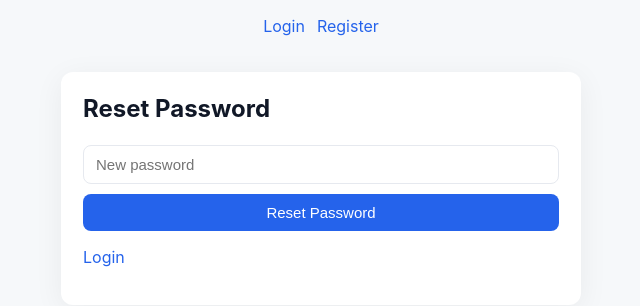
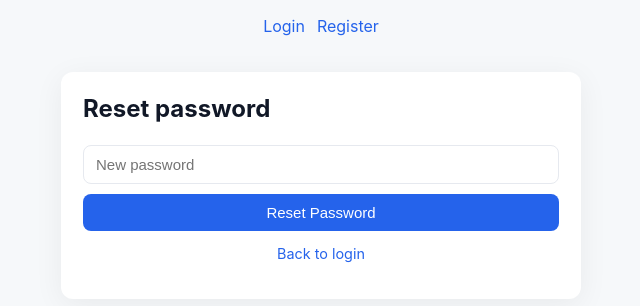
Before and after one commit to Harshsfd/mern-auth-app, a React app in the folder frontend/: page /reset-password in a window 1280 px wide. Shown: the top 306 px of the page, without its empty margins (319-959 px from the left). Built offline with nearby package versions, Linux system fonts and the light colour scheme; the HTML template or start-up script is replaced by a standard one.

Commit message:
Update ResetPassword.jsx

```diff
--- a/frontend/src/pages/ResetPassword.jsx
+++ b/frontend/src/pages/ResetPassword.jsx
@@ -1,4 +1,4 @@
-import React, { useState, useEffect } from 'react';
+import React, { useState } from 'react';
 import { resetPassword } from '../api/authApi';
 import { useSearchParams, Link } from 'react-router-dom';
 
@@ -9,30 +9,35 @@ export default function ResetPassword() {
 
   const [password, setPassword] = useState('');
   const [msg, setMsg] = useState('');
+  const [loading, setLoading] = useState(false);
 
-  const handleSubmit = async (e) => {
+  const submit = async (e) => {
     e.preventDefault();
+    setMsg('');
     if (!token || !id) {
       setMsg('Invalid reset link');
       return;
     }
+    setLoading(true);
     try {
       const res = await resetPassword(token, id, { password });
-      setMsg(res.data.message || 'Password reset success');
+      setMsg(res.data.message || 'Password reset successful');
     } catch (err) {
       setMsg(err.response?.data?.message || 'Error resetting password');
+    } finally {
+      setLoading(false);
     }
   };
 
   return (
     <div>
-      <h2>Reset Password</h2>
-      <form onSubmit={handleSubmit}>
+      <h2>Reset password</h2>
+      <form onSubmit={submit}>
         <input type="password" placeholder="New password" value={password} onChange={(e) => setPassword(e.target.value)} required />
-        <button type="submit">Reset Password</button>
+        <button type="submit" disabled={loading}>{loading ? 'Resetting…' : 'Reset Password'}</button>
       </form>
       <p className="small">{msg}</p>
-      <p><Link to="/login">Login</Link></p>
+      <p className="center small"><Link to="/login">Back to login</Link></p>
     </div>
   );
 }
```
